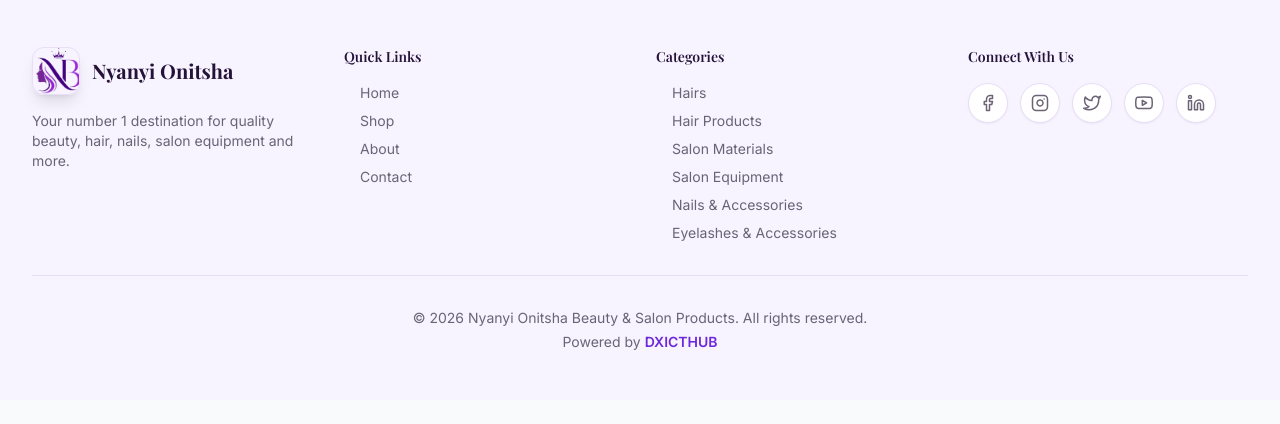
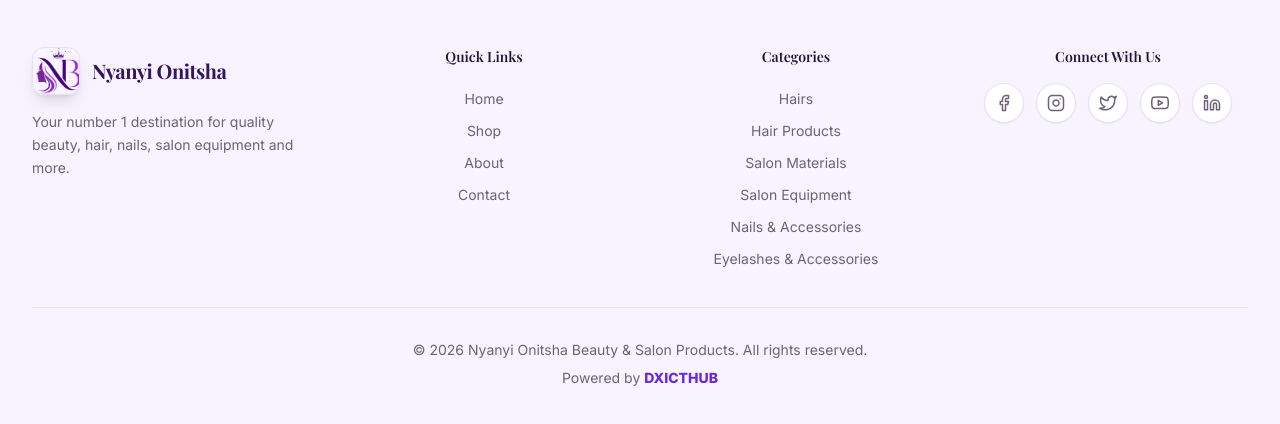
Before and after one commit to dxicthub/nwanyibeauty, a React (Vite) app: page / in a window 1280 px wide. Shown: the part 8774-9198 px from the top of the page. Before the commit the page ends 9174 px from the top, so only its background shows below. Built offline with nearby package versions, Linux system fonts and the light colour scheme; no server answers; the HTML template or start-up script is replaced by a standard one.

Commit message:
Update About us - Sideimage

```diff
--- a/src/components/common/Footer.jsx
+++ b/src/components/common/Footer.jsx
@@ -9,8 +9,7 @@
   FiLinkedin,
   FiMail,
   FiPhone,
-  FiMapPin,
-  FiArrowRight
+  FiMapPin
 } from 'react-icons/fi';
 
 // Import logo from public directory
@@ -50,56 +49,55 @@
     <footer className="bg-[#F7F3FF] border-t border-[#E9DDF7]">
       <div className="max-w-7xl mx-auto px-4 sm:px-6 lg:px-8 py-12">
         <div className="grid grid-cols-1 md:grid-cols-4 gap-8">
-          {/* Company Info */}
-          <div>
-            <div className="flex items-center gap-3 mb-4">
+          {/* Company Info - Centered */}
+          <div className="text-center md:text-left">
+            <div className="flex items-center justify-center md:justify-start gap-3 mb-4">
               <img
                 src={logo}
                 alt="Nyanyi Beauty Logo"
                 className="w-12 h-12 rounded-xl object-cover shadow-lg border border-[#E9DDF7]"
               />
-              <h3 className="text-xl font-bold text-[#241238]">
+              <h3 className="text-xl font-extrabold tracking-tight text-[#35145F]">
                 {settings?.businessName || 'Nyanyi Onitsha'}
               </h3>
             </div>
-            <p className="text-sm text-[#6B6475] mb-4">
+            <p className="text-sm text-[#6B6475] mb-4 max-w-xs mx-auto md:mx-0 leading-relaxed">
               Your number 1 destination for quality beauty, hair, nails, salon equipment and more.
             </p>
-            <div className="space-y-2">
+            <div className="space-y-3">
               {settings?.address && (
-                <div className="flex items-start gap-3 text-sm text-[#6B6475]">
-                  <FiMapPin className="mt-1 text-[#6D28D9] flex-shrink-0" />
+                <div className="flex items-center justify-center md:justify-start gap-3 text-sm text-[#6B6475] hover:text-[#5B21B6] transition-colors">
+                  <FiMapPin className="text-[#6D28D9] flex-shrink-0" size={18} />
                   <span>
                     {settings.address.street}, {settings.address.city}, {settings.address.state}
                   </span>
                 </div>
               )}
               {settings?.phoneNumber && (
-                <div className="flex items-center gap-3 text-sm text-[#6B6475]">
-                  <FiPhone className="text-[#6D28D9]" />
+                <div className="flex items-center justify-center md:justify-start gap-3 text-sm text-[#6B6475] hover:text-[#5B21B6] transition-colors">
+                  <FiPhone className="text-[#6D28D9]" size={18} />
                   <span>{settings.phoneNumber}</span>
                 </div>
               )}
               {settings?.businessEmail && (
-                <div className="flex items-center gap-3 text-sm text-[#6B6475]">
-                  <FiMail className="text-[#6D28D9]" />
+                <div className="flex items-center justify-center md:justify-start gap-3 text-sm text-[#6B6475] hover:text-[#5B21B6] transition-colors">
+                  <FiMail className="text-[#6D28D9]" size={18} />
                   <span>{settings.businessEmail}</span>
                 </div>
               )}
             </div>
           </div>
 
-          {/* Quick Links */}
-          <div>
+          {/* Quick Links - Centered */}
+          <div className="text-center">
             <h4 className="text-sm font-semibold text-[#241238] mb-4">Quick Links</h4>
-            <ul className="space-y-2">
+            <ul className="">
               {quickLinks.map((link) => (
                 <li key={link.to}>
                   <Link
                     to={link.to}
-                    className="text-sm text-[#6B6475] hover:text-[#6D28D9] transition-colors flex items-center gap-1 group"
+                    className="text-sm text-[#6B6475] hover:text-[#5B21B6] transition-colors duration-200 hover:bg-[#F5F0FF] px-3 py-1.5 rounded-full inline-block"
                   >
-                    <FiArrowRight className="w-3 h-3 opacity-0 group-hover:opacity-100 transition-opacity text-[#6D28D9]" />
                     {link.label}
                   </Link>
                 </li>
@@ -107,17 +105,16 @@
             </ul>
           </div>
 
-          {/* Categories */}
-          <div>
+          {/* Categories - Centered */}
+          <div className="text-center">
             <h4 className="text-sm font-semibold text-[#241238] mb-4">Categories</h4>
-            <ul className="space-y-2">
+            <ul className="">
               {categories.slice(0, 6).map((category) => (
                 <li key={category}>
                   <Link
                     to={`/shop?category=${category.toLowerCase().replace(/ & /g, '-').replace(/ /g, '-')}`}
-                    className="text-sm text-[#6B6475] hover:text-[#6D28D9] transition-colors flex items-center gap-1 group"
+                    className="text-sm text-[#6B6475] hover:text-[#5B21B6] transition-colors duration-200 hover:bg-[#F5F0FF] px-3 py-1.5 rounded-full inline-block"
                   >
-                    <FiArrowRight className="w-3 h-3 opacity-0 group-hover:opacity-100 transition-opacity text-[#6D28D9]" />
                     {category}
                   </Link>
                 </li>
@@ -125,10 +122,10 @@
             </ul>
           </div>
 
-          {/* Social Media & Contact */}
-          <div>
+          {/* Social Media - Centered */}
+          <div className="text-center">
             <h4 className="text-sm font-semibold text-[#241238] mb-4">Connect With Us</h4>
-            <div className="flex flex-wrap gap-3 mb-4">
+            <div className="flex flex-wrap justify-center gap-3 mb-4">
               {socialLinks.map((social) => (
                 <a
                   key={social.label}
@@ -148,7 +145,7 @@
                   href={`https://wa.me/${settings.whatsappNumber.replace(/\D/g, '')}`}
                   target="_blank"
                   rel="noopener noreferrer"
-                  className="inline-flex items-center gap-2 text-sm text-[#6B6475] hover:text-[#6D28D9] transition-colors"
+                  className="inline-flex items-center gap-2 text-sm text-[#6B6475] hover:text-[#5B21B6] transition-colors duration-200 hover:bg-[#F5F0FF] px-4 py-1.5 rounded-full"
                 >
                   <span>Chat on WhatsApp</span>
                 </a>
@@ -157,12 +154,13 @@
           </div>
         </div>
 
-        <div className="border-t border-[#E9DDF7] mt-8 pt-8 text-center text-sm">
-          <p className="text-[#6B6475]">
+        {/* Bottom Footer - Centered */}
+        <div className="border-t border-[#E9DDF7] mt-8 pt-8 text-center">
+          <p className="text-[#6B6475] text-sm">
             {settings?.footerText || '© 2026 Nyanyi Onitsha Beauty & Salon Products. All rights reserved.'}
           </p>
-          <p className="text-[#6B6475] mt-1">
-            Powered by <span className="text-[#6D28D9] font-semibold">DXICTHUB</span>
+          <p className="text-[#6B6475] text-sm mt-2">
+            Powered by <span className="text-[#6D28D9] font-extrabold">DXICTHUB</span>
           </p>
         </div>
       </div>
--- a/src/pages/About.jsx
+++ b/src/pages/About.jsx
@@ -14,8 +14,9 @@
 } from 'react-icons/fi';
 import { IoSparkles } from 'react-icons/io5';
 
-// Import hero banner image
+// Import hero banner images
 import heroAboutUs from '../assets/images/hero_aboutus.jpg';
+import heroAboutUsSider from '../assets/images/hero_aboutus_sider.jpg';
 
 const About = () => {
   const stats = [
@@ -119,11 +120,11 @@
               </Link>
             </div>
             <div className="relative">
-              <div className="aspect-square bg-gradient-to-br from-[#6D28D9]/10 to-[#2563EB]/10 rounded-2xl overflow-hidden border border-[#E9DDF7]">
+              <div className="w-full h-full rounded-2xl overflow-hidden border border-[#E9DDF7] flex items-center justify-center bg-transparent">
                 <img
-                  src="https://images.unsplash.com/photo-1522335789203-aabd1fc54bc9?w=600"
+                  src={heroAboutUsSider}
                   alt="Beauty Products"
-                  className="w-full h-full object-cover"
+                  className="w-full h-auto object-contain"
                 />
               </div>
               <div className="absolute -bottom-4 -right-4 bg-white rounded-xl shadow-lg p-4 border border-[#E9DDF7]">
@@ -214,7 +215,7 @@
 
       {/* Our Values */}
       <section className="py-16 bg-white">
-        <div className="max-w-7xl mx-auto px-4 sm:px-6 lg:px-8 text-center justify-center">
+        <div className="max-w-7xl mx-auto px-4 sm:px-6 lg:px-8">
           <div className="text-center mb-12">
             <span className="text-xs font-bold uppercase tracking-widest text-[#6D28D9] bg-[#F7F3FF] px-3 py-1 rounded-full border border-[#E9DDF7]">
               Our Values
@@ -229,8 +230,8 @@
 
           <div className="grid md:grid-cols-2 lg:grid-cols-4 gap-6">
             {values.map((value, index) => (
-              <div key={index} className="bg-[#FAF9FF] rounded-2xl p-6 border border-[#E9DDF7] hover:shadow-lg transition-all duration-300">
-                <div className="w-12 h-12 bg-[#F7F3FF] rounded-xl flex items-center justify-center mb-4">
+              <div key={index} className="bg-[#FAF9FF] rounded-2xl p-6 border border-[#E9DDF7] hover:shadow-lg transition-all duration-300 text-center">
+                <div className="w-12 h-12 bg-[#F7F3FF] rounded-xl flex items-center justify-center mx-auto mb-4">
                   <value.icon className="w-6 h-6 text-[#6D28D9]" aria-hidden="true" />
                 </div>
                 <h3 className="text-lg font-bold text-[#241238] mb-2">{value.title}</h3>
```
Also changed, not shown: src/assets/images/hero_aboutus_sider.jpg (added).
